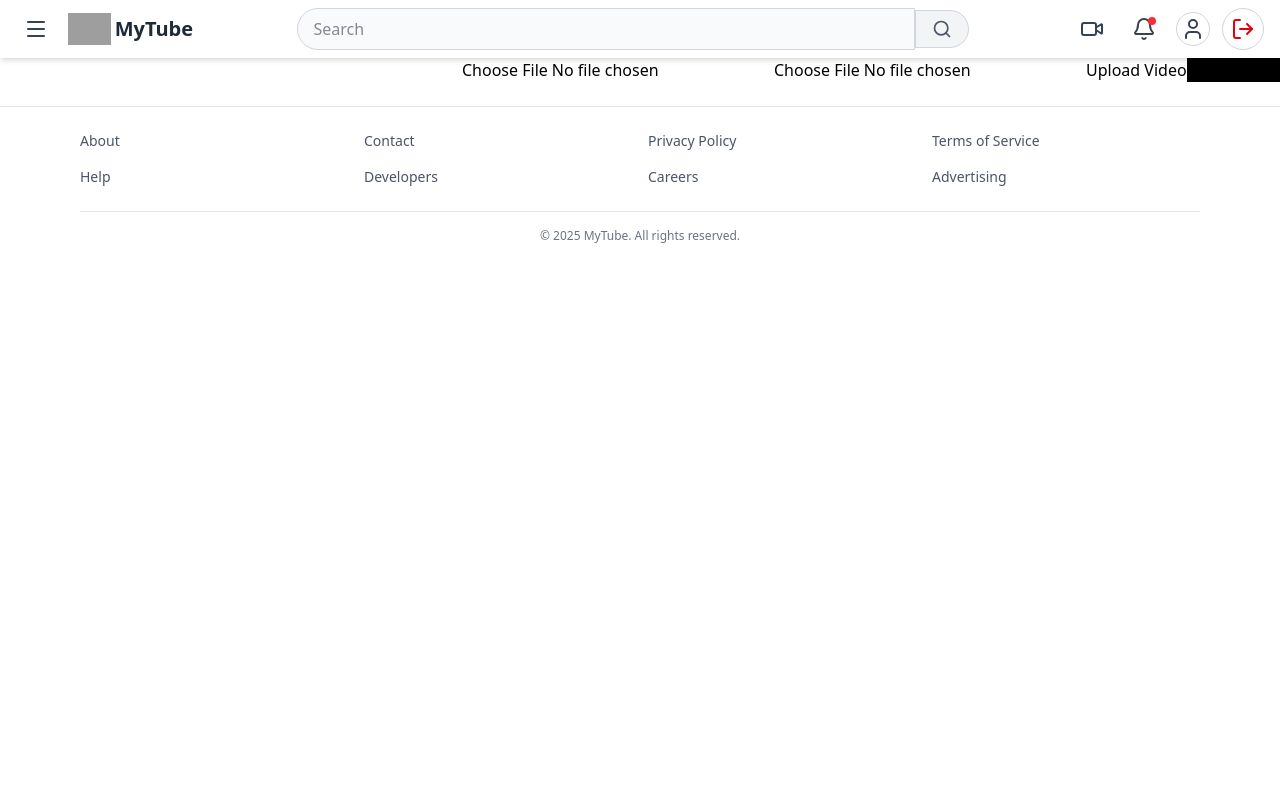
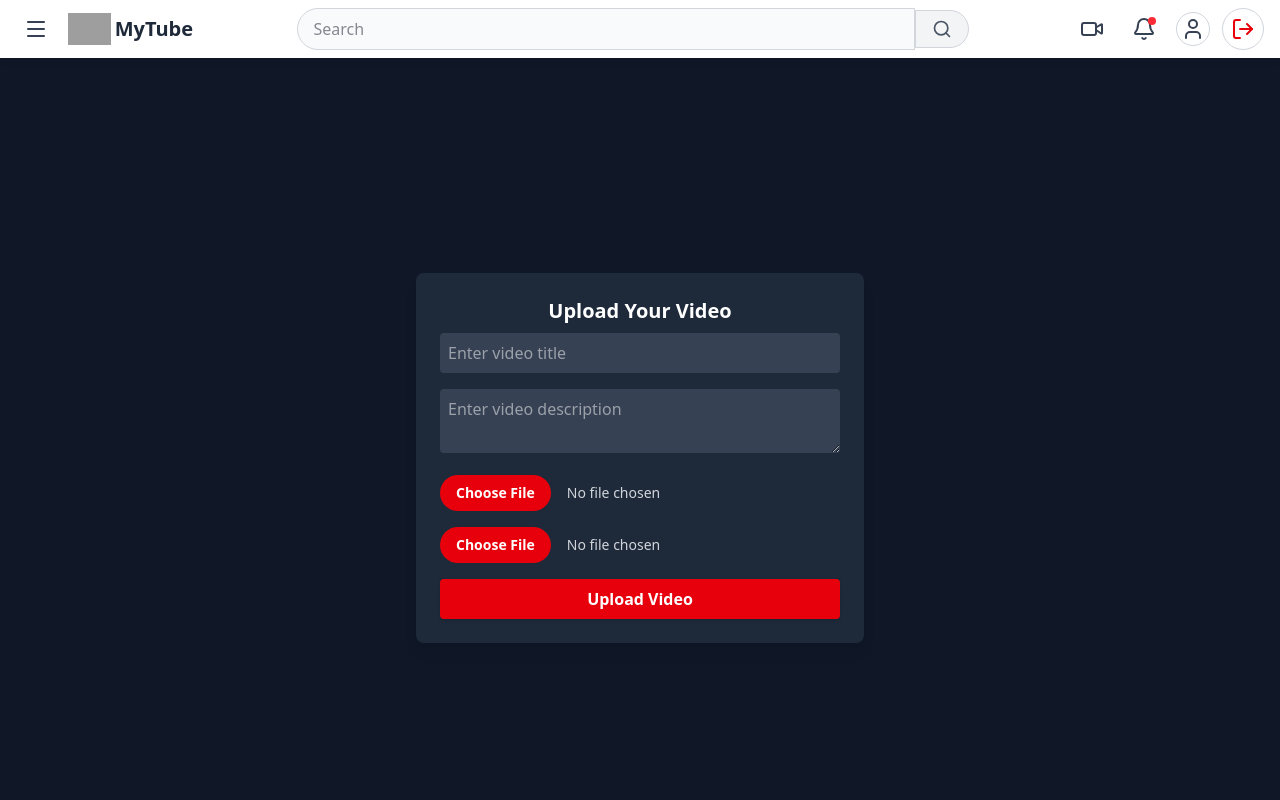
Before and after one commit to hemantrayte/0VideoApp-Backend, a React (Vite) app in the folder frontend/: page /videos/upload in a window 1280 px wide. Shown: the top 800 px of the page. Built offline with nearby package versions, Linux system fonts and the light colour scheme; grey boxes are pictures that could not be loaded.

Commit message:
upload video complete and delete videos file some error handling

```diff
--- a/frontend/src/pages/video/DeleteVideo.jsx
+++ b/frontend/src/pages/video/DeleteVideo.jsx
@@ -9,8 +9,9 @@ const DeleteVideo = () => {
 
   const handleDelete = async () => {
     try {
-      const response = await api.delete(`/videos/delete/${id}`);
+      const response = await api.delete(`/videos/${id}`);
       setMessage(response.data.message || "Video deleted successfully!");
+      console.log(response.data)
       // Redirect after delete
       setTimeout(() => {
         navigate("/");
--- a/frontend/src/pages/video/UploadVideo.jsx
+++ b/frontend/src/pages/video/UploadVideo.jsx
@@ -1,94 +1,205 @@
+// import React, { useState } from 'react'
+// import api from '../../Api/api'
+// import { useNavigate } from 'react-router-dom'
+
+// const UploadVideo = () => {
+
+//   const [data, setData] = useState({
+//     title:"",
+//     description:"",
+//   })
+
+//   const navigate = useNavigate()
+
+//   const [videoFile, setVideoFile] = useState(null)
+//   const [thumbnail, setThumbnail] = useState(null)
+//     const [message, setMessage] = useState("");
+
+//   const handleInputChange = async(e) => {
+//      setData({
+//       ...data,
+//       [e.target.name]:e.target.value
+//      })
+//   }
+
+//   const handleFileChange = async(e) => {
+//     if(e.target.name === "video"){
+//       setVideoFile(e.target.files[0])
+//     } else if(e.target.name === "thumbnail") {
+//       setThumbnail(e.target.files[0])
+//     }
+//   }
+
+
+
+//   const handleSubmit = async(e) => {
+//     e.preventDefault()
+//     const formData = new FormData()
+//     formData.append("title",data.title)
+//     formData.append("description", data.description)
+//     formData.append("video", videoFile)
+//     formData.append("thumbnail", thumbnail)
+//     try {
+//       const response = await api.post("/videos", formData,{
+//         headers: { "Content-Type": "multipart/form-data" },
+//       })
+//       setMessage(response.data.message)
+//       alert(response.data.message)
+//       navigate("/")
+//     } catch (error) {
+//       console.log(error.response)
+//       setMessage(error.response?.data?.message )
+//     }
+//   }
+
+//   return (
+//     <div className='bg-black'>
+//      <form onSubmit={handleSubmit}>
+//         <input
+//         className='bg-white'
+//         type='text'
+//         name='title'
+//         value={data.title}
+//         onChange={handleInputChange}
+//         />
+//         <input
+//         className='bg-white'
+//         type='text'
+//         name='description'
+//         value={data.description}
+//         onChange={handleInputChange}
+//         />
+
+//       <input
+//         className='bg-white'
+//         type='file'
+//         name='video'
+//         accept="video/*"
+//         onChange={handleFileChange}
+//         />
+
+//         <input
+//         className='bg-white'
+//         type="file"
+//         name="thumbnail"
+//         accept="image/*"
+//         onChange={handleFileChange} />
+//        <button className='bg-white' type='submit'>Upload Video</button>
+//      </form>
+//     </div>
+//   )
+// }
+
+
+// export default UploadVideo
+
+
 import React, { useState } from 'react'
 import api from '../../Api/api'
 import { useNavigate } from 'react-router-dom'
 
 const UploadVideo = () => {
-
-  const [data, setData] = useState({
-    title:"",
-    description:"",
-  })
-
+  const [data, setData] = useState({ title: "", description: "" })
+  const [videoFile, setVideoFile] = useState(null)
+  const [thumbnail, setThumbnail] = useState(null)
+  const [message, setMessage] = useState("")
   const navigate = useNavigate()
 
-  const [videoFile, setVideoFile] = useState(null)
-  const [thumbnail, setThumbnail] = useState(null)
-    const [message, setMessage] = useState("");
-
-  const handleInputChange = async(e) => {
-     setData({
-      ...data,
-      [e.target.name]:e.target.value
-     })
+  const handleInputChange = (e) => {
+    setData({ ...data, [e.target.name]: e.target.value })
   }
 
-  const handleFileChange = async(e) => {
-    if(e.target.name === "video"){
+  const handleFileChange = (e) => {
+    if (e.target.name === "videoFile") {
       setVideoFile(e.target.files[0])
-    } else if(e.target.name === "thumbnail") {
+    } else if (e.target.name === "thumbnail") {
       setThumbnail(e.target.files[0])
     }
   }
 
-
-
-  const handleSubmit = async(e) => {
+  const handleSubmit = async (e) => {
     e.preventDefault()
     const formData = new FormData()
-    formData.append("title",data.title)
+    formData.append("title", data.title)
     formData.append("description", data.description)
-    formData.append("video", videoFile)
+    formData.append("videoFile", videoFile)
     formData.append("thumbnail", thumbnail)
+
     try {
-      const response = await api.post("/videos", formData,{
+      const response = await api.post("/videos", formData, {
         headers: { "Content-Type": "multipart/form-data" },
       })
       setMessage(response.data.message)
-      alert(response.data.message)
       navigate("/")
     } catch (error) {
-      console.log(error.response)
-      setMessage(error.response?.data?.message )
+      setMessage(error.response?.data?.message || "Failed to upload video")
     }
   }
 
   return (
-    <div className='bg-black'>
-     <form onSubmit={handleSubmit}>
+    <div className="flex justify-center items-center min-h-screen bg-gray-900 text-white p-4">
+      <form
+        onSubmit={handleSubmit}
+        className="bg-gray-800 p-6 rounded-lg shadow-lg w-full max-w-md space-y-4"
+      >
+        <h1 className="text-xl font-bold text-center mb-2">
+          Upload Your Video
+        </h1>
+
         <input
-        className='bg-white'
-        type='text'
-        name='title'
+          type="text"
+          name="title"
           value={data.title}
           onChange={handleInputChange}
+          placeholder="Enter video title"
+          required
+          className="w-full p-2 rounded bg-gray-700 focus:outline-none focus:ring-2 focus:ring-red-600"
         />
-        <input
-        className='bg-white'
-        type='text'
-        name='description'
+
+        <textarea
+          name="description"
           value={data.description}
           onChange={handleInputChange}
+          placeholder="Enter video description"
+          required
+          className="w-full p-2 rounded bg-gray-700 focus:outline-none focus:ring-2 focus:ring-red-600"
         />
 
         <input
-        className='bg-white'
-        type='file'
-        name='video'
+          type="file"
+          name="videoFile"
           accept="video/*"
           onChange={handleFileChange}
+          required
+          className="w-full text-sm text-gray-300 file:mr-4 file:py-2 file:px-4
+                     file:rounded-full file:border-0 file:text-sm file:font-semibold
+                     file:bg-red-600 file:text-white hover:file:bg-red-700"
         />
 
         <input
-        className='bg-white'
           type="file"
           name="thumbnail"
           accept="image/*"
-        onChange={handleFileChange} />
-       <button className='bg-white' type='submit'>Upload Video</button>
+          onChange={handleFileChange}
+          required
+          className="w-full text-sm text-gray-300 file:mr-4 file:py-2 file:px-4
+                     file:rounded-full file:border-0 file:text-sm file:font-semibold
+                     file:bg-red-600 file:text-white hover:file:bg-red-700"
+        />
+
+        <button
+          type="submit"
+          className="w-full py-2 bg-red-600 hover:bg-red-700 rounded font-semibold shadow"
+        >
+          Upload Video
+        </button>
+
+        {message && (
+          <p className="text-center mt-2 text-sm text-green-400">{message}</p>
+        )}
       </form>
     </div>
   )
 }
 
-
 export default UploadVideo
```
Lines whose indentation alone changed are shown as unchanged.
